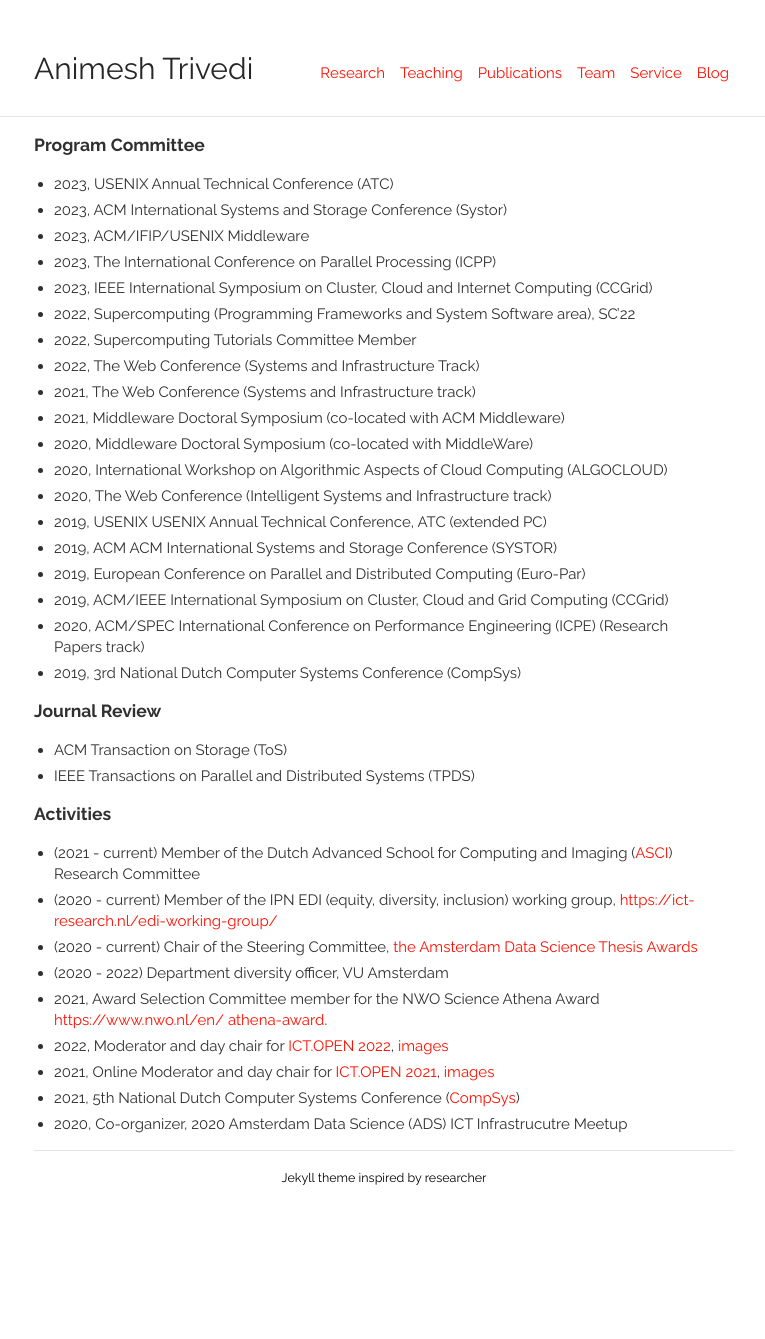
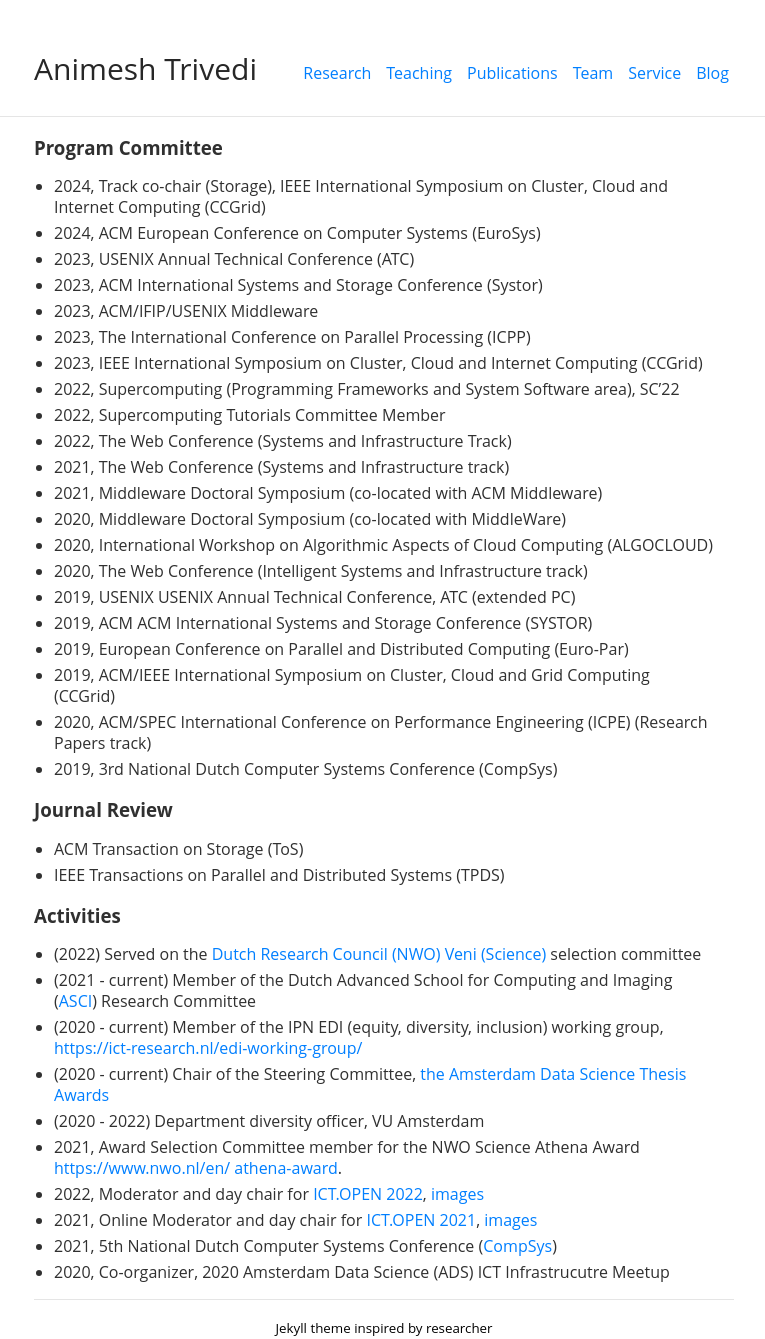
Before and after one commit to animeshtrivedi/animeshtrivedi.github.io, a Jekyll site: the page built from service.md, in a window 1280 px wide. Shown: the whole page, without its empty margins (256-1021 px from the left). Built offline with Jekyll 4.4.1, drawn with Linux system fonts in a browser that asks for light colours; before the commit the page ends 1188 px from its top, so only the background shows below that.

Commit message:
new activities, and look

```diff
--- a/_sass/_style.scss
+++ b/_sass/_style.scss
@@ -10,8 +10,9 @@
     padding: 0;
 }
 body {
-	  font-family: "Raleway", Helvetica, Arial, sans-serif;
-		font-size: 15px;
+	  //font-family: "Raleway", Helvetica, Arial, sans-serif;
+        font-family: Open Sans, Helvetica;
+		font-size: 16px;
 		line-height: 21px;
 		color: rgb(48, 48, 48);
 		// This enables top and bottom green border
--- a/_sass/vars.scss
+++ b/_sass/vars.scss
@@ -1,8 +1,13 @@
 /*
  * Customization Variables
+ * https://creativebooster.net/blogs/colors/shades-of-blue-color
  */
 
-$accent: #FF0F00;
+/* $accent: #FF0F00;*/
+$accent: #007FFF;
+//$accent: #0073CF;
+// $accent: #3E8EDE;
+
 $image-size: 85px;
 
 /*
--- a/service.md
+++ b/service.md
@@ -7,6 +7,8 @@
 ---
 
 ### Program Committee
+  * 2024, Track co-chair (Storage), IEEE International Symposium on Cluster, Cloud and Internet Computing (CCGrid)
+  * 2024, ACM European Conference on Computer Systems (EuroSys)
   * 2023, USENIX Annual Technical Conference (ATC)
   * 2023, ACM International Systems and Storage Conference (Systor)
   * 2023, ACM/IFIP/USENIX Middleware
@@ -32,6 +34,7 @@
   * IEEE Transactions on Parallel and Distributed Systems (TPDS)
 
 ### Activities
+  * (2022) Served on the [Dutch Research Council (NWO) Veni (Science)](https://www.nwo.nl/en/calls/nwo-talent-programme) selection committee
   * (2021 - current) Member of the Dutch Advanced School for Computing and Imaging ([ASCI](https://asci.tudelft.nl/)) Research Committee
   * (2020 - current) Member of the IPN EDI (equity, diversity, inclusion) working group, [https://ict-research.nl/edi-working-group/](https://ict-research.nl/edi-working-group/)
   * (2020 - current) Chair of the Steering Committee, [the Amsterdam Data Science Thesis Awards](https://amsterdamdatascience.nl/events/thesis-awards/)
```
